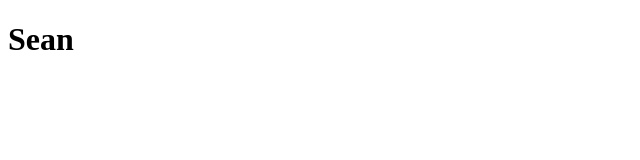
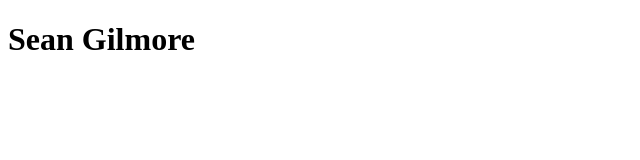
Before and after one commit to spgilm/spgilm.github.io, a plain HTML site: page index.html in a window 1280 px wide. Shown: the whole page, without its empty margins (0-640 px from the left). Drawn offline with Linux system fonts and the light colour scheme.

Commit message:
Added last name

```diff
--- a/index.html
+++ b/index.html
@@ -1,5 +1,5 @@
 <!DOCTYPE html>
 <head></head>
 <body>
-    <h1> Sean</h1>
+    <h1> Sean Gilmore</h1>
 </body>
```
